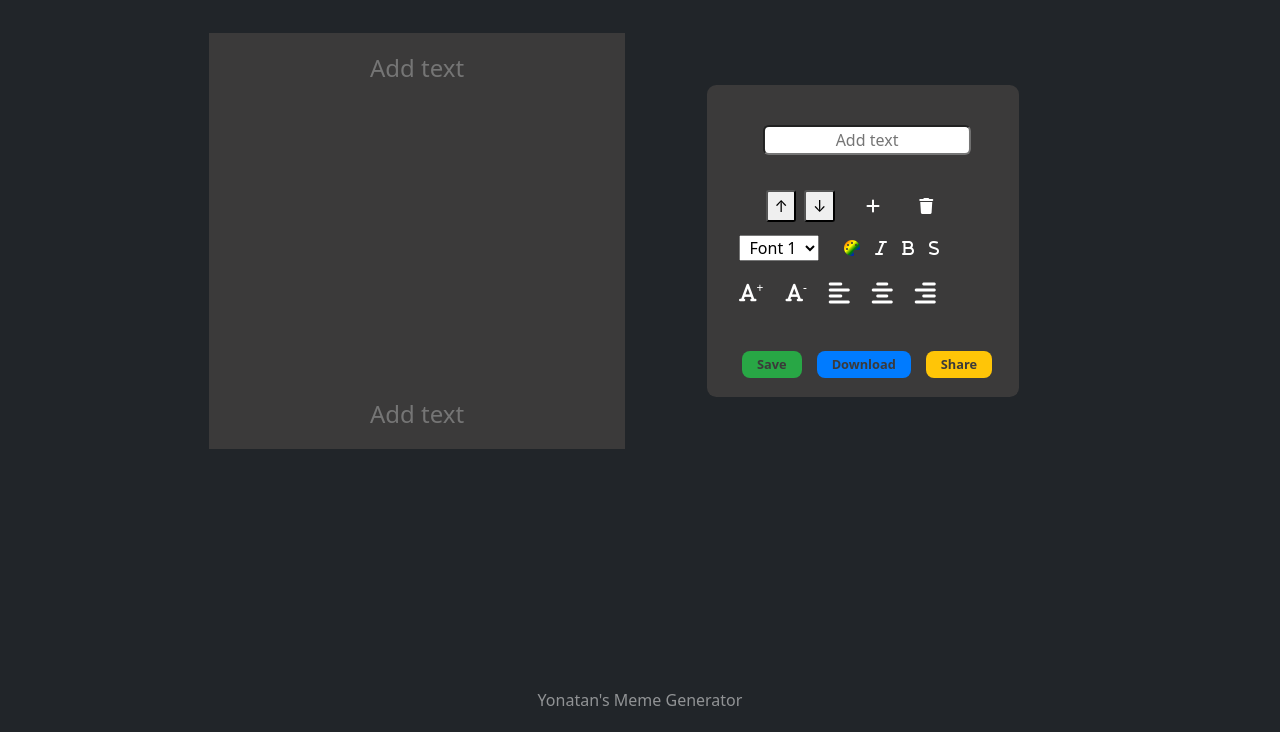
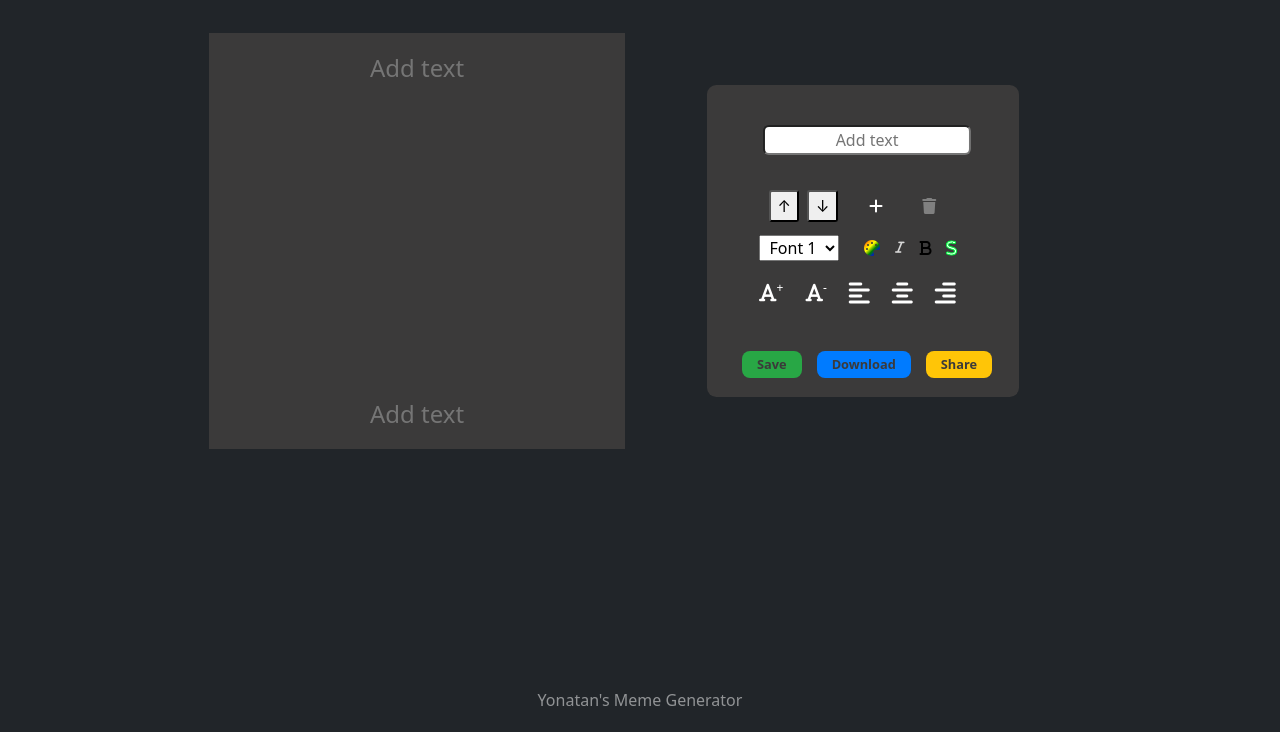
Before and after one commit to YonatanKeren/Meme-Generator, a plain HTML site: page index.html in a window 1280 px wide. Shown: the part 68-800 px from the top of the page. Drawn offline with nearby package versions, Linux system fonts and the light colour scheme.

Commit message:
Adjust and color editing buttons

```diff
--- a/css/components/editing-btns.css
+++ b/css/components/editing-btns.css
@@ -4,7 +4,7 @@
 }
 
 .swap-text-box-btn {
-    margin-left: 27px;
+    margin-left: 10px;
 }
 
 .text-box-down-btn {
@@ -22,7 +22,9 @@
     margin-left: 20px;
 }
 
-.row1 > *, .row2 > *, .row3 > * {
+.row1>*,
+.row2>*,
+.row3>* {
     cursor: pointer;
 }
 
@@ -49,7 +51,7 @@
     margin-top: 9px;
 }
 
-.row2 > *:not(:first-child) {
+.row2>*:not(:first-child) {
     margin-right: 15px;
 }
 
@@ -58,4 +60,22 @@
     background: linear-gradient(135deg, red, orange, yellow, green, blue, purple);
     -webkit-background-clip: text;
     -webkit-text-fill-color: transparent;
-  }
+}
+
+.fa-trash {
+    color: grey;
+}
+
+.fa-s {
+    -webkit-text-stroke: 1px rgb(0, 255, 64);
+}
+
+.fa-bold {
+    font-weight: bolder;
+    color: black;
+}
+
+.fa-italic {
+    font-size: 0.8em;
+    opacity: 0.8;
+}
--- a/css/components/editor-tools.css
+++ b/css/components/editor-tools.css
@@ -25,6 +25,7 @@
 .editing-buttons-grid {
     grid-template-rows: repeat(3, 1fr);
     grid-auto-rows: 0;
+    margin-left: 20px;
 }
 
 .editor-tools {
```
